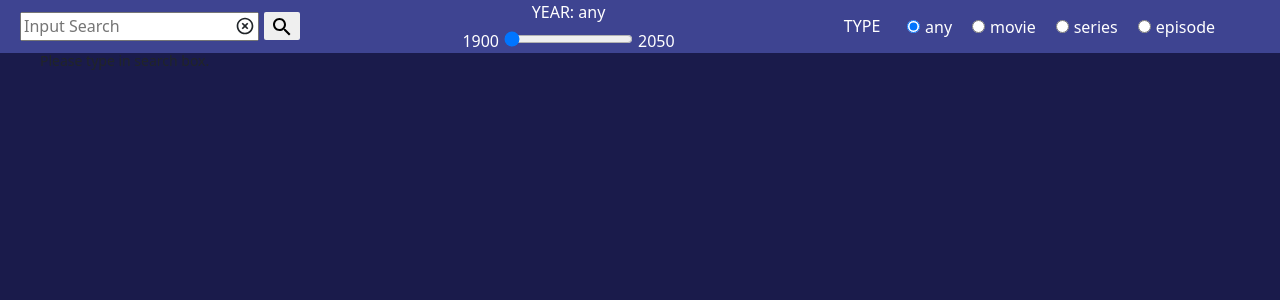
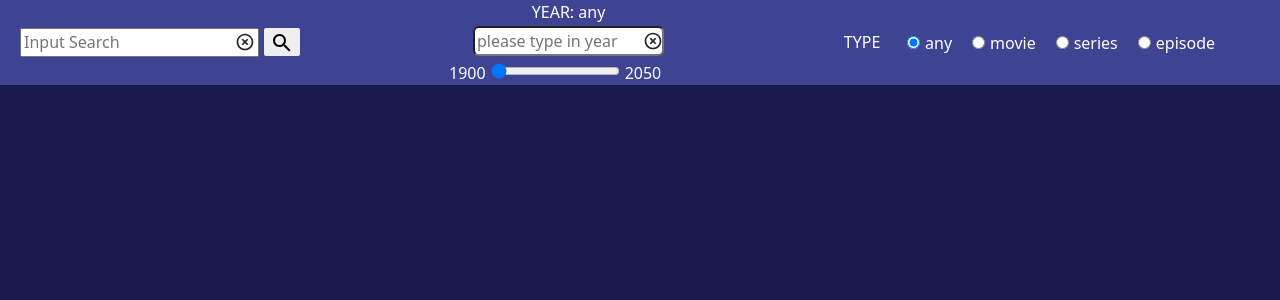
Before and after one commit to sun1723/movie_app, a React (Create React App) app: page / in a window 1280 px wide. Shown: the top 300 px of the page. Built offline with nearby package versions, Linux system fonts and the light colour scheme.

Commit message:
feat: MA-38-enable user clear input in one click for year filter

```diff
--- a/src/components/YearSlider.js
+++ b/src/components/YearSlider.js
@@ -1,6 +1,7 @@
 import "../utils/year_slider.scss"
 import { useState } from "react";
 import { MenuList } from "./MenuList";
+import HighlightOffIcon from '@material-ui/icons/HighlightOff';
 
 export const YearSlider = ({selectedYear, handleChangeYear, collapMode}) => {
   const [isOpen, setIsOpen] = useState(false);
@@ -26,6 +27,7 @@ export const YearSlider = ({selectedYear, handleChangeYear, collapMode}) => {
               placeholder="please type in year"
               onChange={(evt) => {handleChangeYear(evt.currentTarget.value ? evt.currentTarget.value : 0)}}
               />
+            <HighlightOffIcon className="alter_icon" fontSize="small" onClick={evt => {handleChangeYear(0)}}/>
           </div>
           <div className="slider">
             <span className="slider_start">1900</span>
--- a/src/utils/year_slider.scss
+++ b/src/utils/year_slider.scss
@@ -24,13 +24,14 @@ $laptop-screen-2: 1201px;
 }
 
 .alter {
-  width: 100px;
+  width: auto;
   text-align: center;
   padding-top: 2px;
+  margin: 0 auto;
   input{
     width: 80%;
     border-radius: 6px;
-    text-align: center;
+    // text-align: center;
     &::-webkit-outer-spin-button,
     &::-webkit-inner-spin-button {
       -webkit-appearance: none;
@@ -52,7 +53,7 @@ $laptop-screen-2: 1201px;
     display: none;
   }
   .alter {
-    display: none;
+    // display: none;
   }
   .menu {
     display: inline-block;
@@ -62,6 +63,15 @@ $laptop-screen-2: 1201px;
 
 @media screen and (min-width: $lg-screen) {
   .alter{
-    display: none;
+    // display: none;
+    position: relative;
+    input {
+    }
+    &_icon{
+      position: absolute;
+      right: 25px;
+      top:7px;
+      cursor: pointer;
+    }
   }
 }
```
